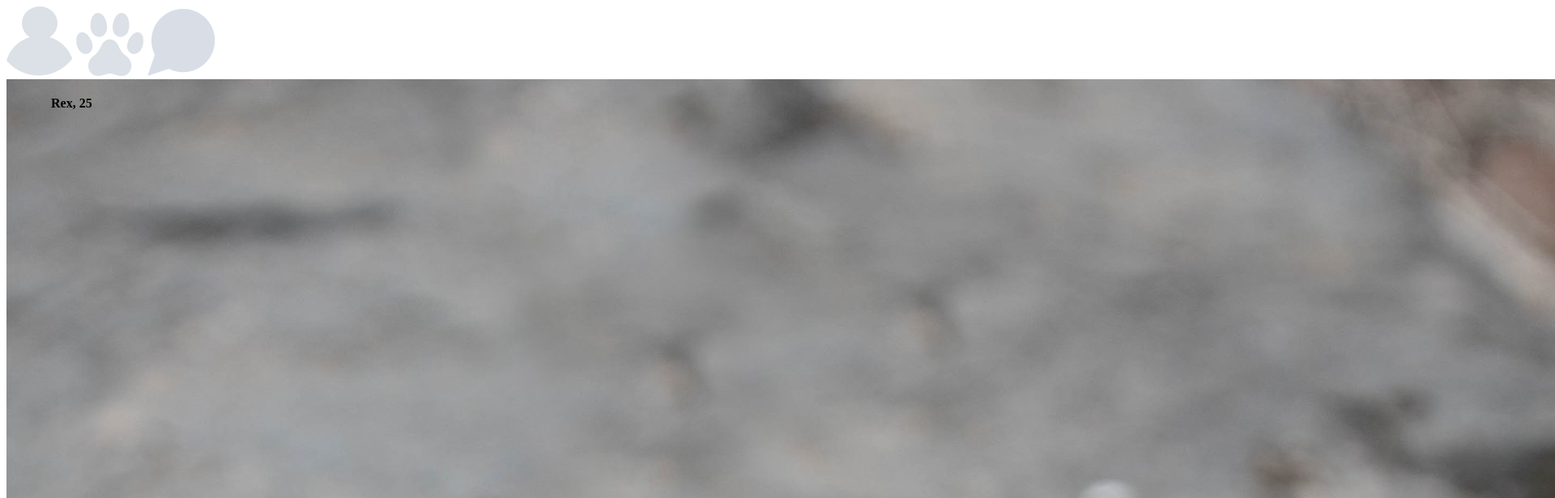
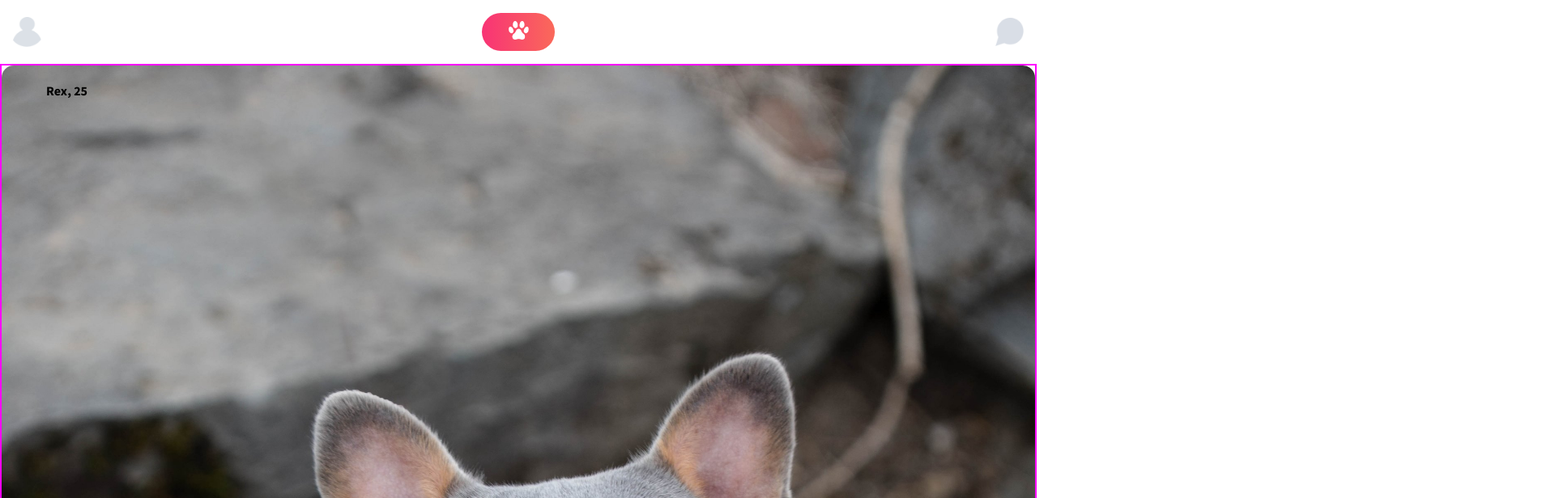
Before and after one commit to lee-injae/tindog, a plain HTML site: page index.html in a window 1280 px wide. Shown: the top 616 px of the page at 81% size, 1920 px wide, since content can reach past the window. Drawn offline with Linux system fonts and the light colour scheme.

Commit message:
header css cleaned, profile css wip

```diff
--- a/index.html
+++ b/index.html
@@ -11,9 +11,9 @@
     </head>
     <body>
         <header>
-            <img src="assets/profile-icon.png" alt="profile-icon">
-            <img src="assets/paw-icon.png" alt="paw-icon">
-            <img src="assets/chat-icon.png" alt="chat-icon">
+            <img class="profile-icon" src="assets/profile-icon.png" alt="profile-icon">
+            <div class="paw-icon-container"><img class="paw-icon" src="assets/paw-icon.png" alt="paw-icon"></div>
+            <img class="chat-icon"src="assets/chat-icon.png" alt="chat-icon" class="chat-icon">
         </header>
         <main>
             <div class="profile" id="profile">
@@ -22,5 +22,5 @@
             <!-- <img id="like-sign" src="assets/like-sign.png" alt="like-sign"> -->
         </main>
     </body>
-    <script src="/index.js" type="module" ></script>
+    <!-- <script src="index.js" type="module" ></script> -->
 </html>
--- a/index.js
+++ b/index.js
@@ -4,8 +4,25 @@ import Profile from "./Profile.js"
 const swipedArray = []
 let likedArray = []
 let nopedArray = []
+let card = new Profile(dogs[0])
 
-let card = new Profile(dogs[0])
+// function getHeader(){
+
+//     let headerHtml = `
+//         <div class="profile-icon-container">
+//             <img src="assets/profile-icon.png" alt="profile-icon">
+//         </div>
+//         <div class="paw-icon-container">
+//             <img src="assets/paw-icon.png" alt="paw-icon">
+//         </div>
+//         <div class="chat-icon-container">
+//             <img src="assets/chat-icon.png" alt="chat-icon">
+//         </div>
+//     `
+
+
+// }
+
 
 function render() {
     document.getElementById("profile").innerHTML = card.getProfileHtml()
--- a/style.css
+++ b/style.css
@@ -1,11 +1,37 @@
+body{
+    margin:0;
+    font-family: 'Source Sans Pro', sans-serif;
+}
+
 .hidden {
     display: none;
 }
 
 .profile {
     position: relative;
+    border: magenta 2px solid;
     /* border: purple 2px solid; */
 }
+
+.profile-img {
+    border-radius: 15px;
+    width: 100%;
+}
+
+.paw-icon-container {
+    background-image: linear-gradient(to left, #fa695a, #f83375);
+    padding: 10px 5px;
+    border-radius: 30px;
+    width: 80px;
+    text-align: center;
+}
+
+.paw-icon{
+    filter: brightness(0) invert(1);
+    width: 25px
+}
+
+
 
 /* .profile-img {
     position: relative;
@@ -22,3 +48,15 @@
     top: 0;
     left: 0;
 }
+
+header{
+    display: flex;
+    justify-content: space-between;
+    align-items: center;
+    padding: 1em;
+    /* background-color: green; */
+}
+
+.profile-icon, .chat-icon{
+    width: 35px;
+}
```
